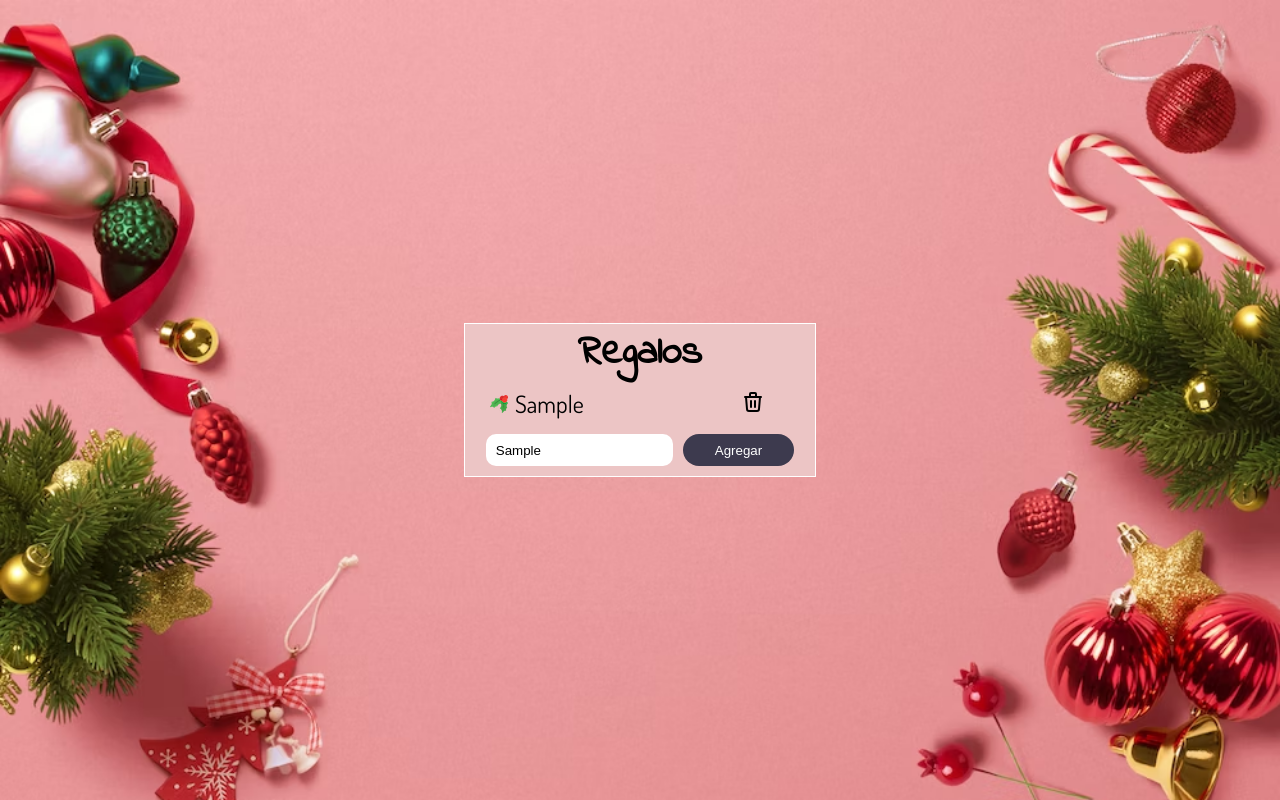
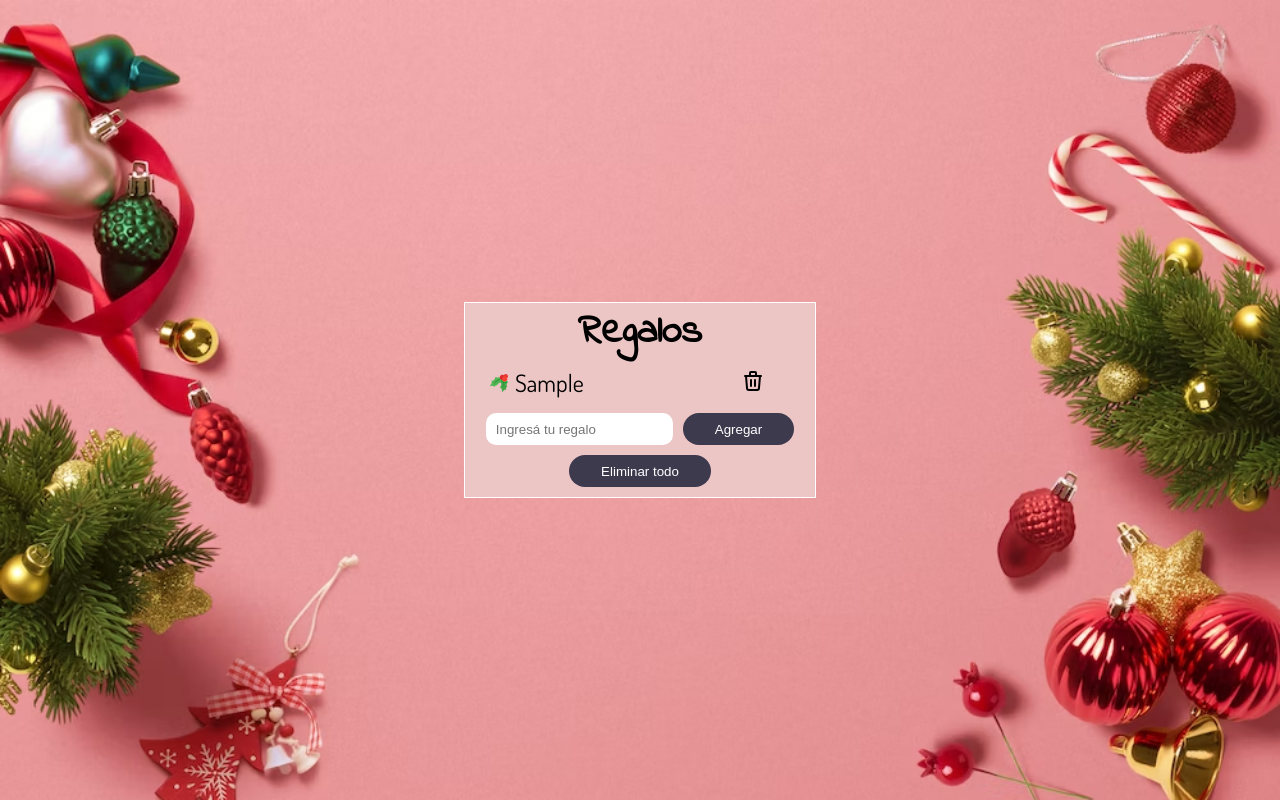
Before and after one commit to alejoevilches/adviency, a React (Vite) app: page / in a window 1280 px wide. Both pictures are taken after typing "Sample" into the empty fields and a click on the button "Agregar". Built offline with nearby package versions, Linux system fonts and the light colour scheme.

Commit message:
finish day 5

```diff
--- a/src/App.css
+++ b/src/App.css
@@ -49,6 +49,18 @@ article > button:hover {
     margin-left:20px;
 }
 
+.deleteAllButton{
+    margin-bottom:10px;
+}
+
+.deleteAllButton::before{
+  background: linear-gradient(
+    82.3deg,
+    #780b0f,
+    #bb0c12
+  );
+}
+
 form{
     display: flex;
     gap:10px;
--- a/src/App.jsx
+++ b/src/App.jsx
@@ -3,11 +3,12 @@ import { useGiftList } from "./hooks/useGiftList";
 import { IconTrash } from "@tabler/icons-react";
 
 export function App(){
-    const {giftList, addToGiftList, removeFromGiftList}=useGiftList();
+    const {giftList, addToGiftList, removeFromGiftList, deleteGiftList}=useGiftList();
     const handleSubmit=(e)=>{
         e.preventDefault();
         const gift=e.target[0].value;
         addToGiftList(gift);
+        e.target[0].value="";
     }
     return (
         <main>
@@ -31,6 +32,10 @@ export function App(){
                         <span className="button-content">Agregar</span>
                     </button>
                 </form>
+                {giftList.length>0 &&
+                <button className="button deleteAllButton" onClick={()=>deleteGiftList()}>
+                    <span className="button-content">Eliminar todo</span>
+                </button>}
             </section>
         </main>
     )
--- a/src/hooks/useGiftList.jsx
+++ b/src/hooks/useGiftList.jsx
@@ -12,5 +12,8 @@ export const useGiftList=()=>{
         newGiftList.splice(i,1);
         setGiftList(newGiftList);
     }
-    return {giftList, addToGiftList, removeFromGiftList}
+    const deleteGiftList=()=>{
+        setGiftList([]);
+    }
+    return {giftList, addToGiftList, removeFromGiftList, deleteGiftList}
 }
```
